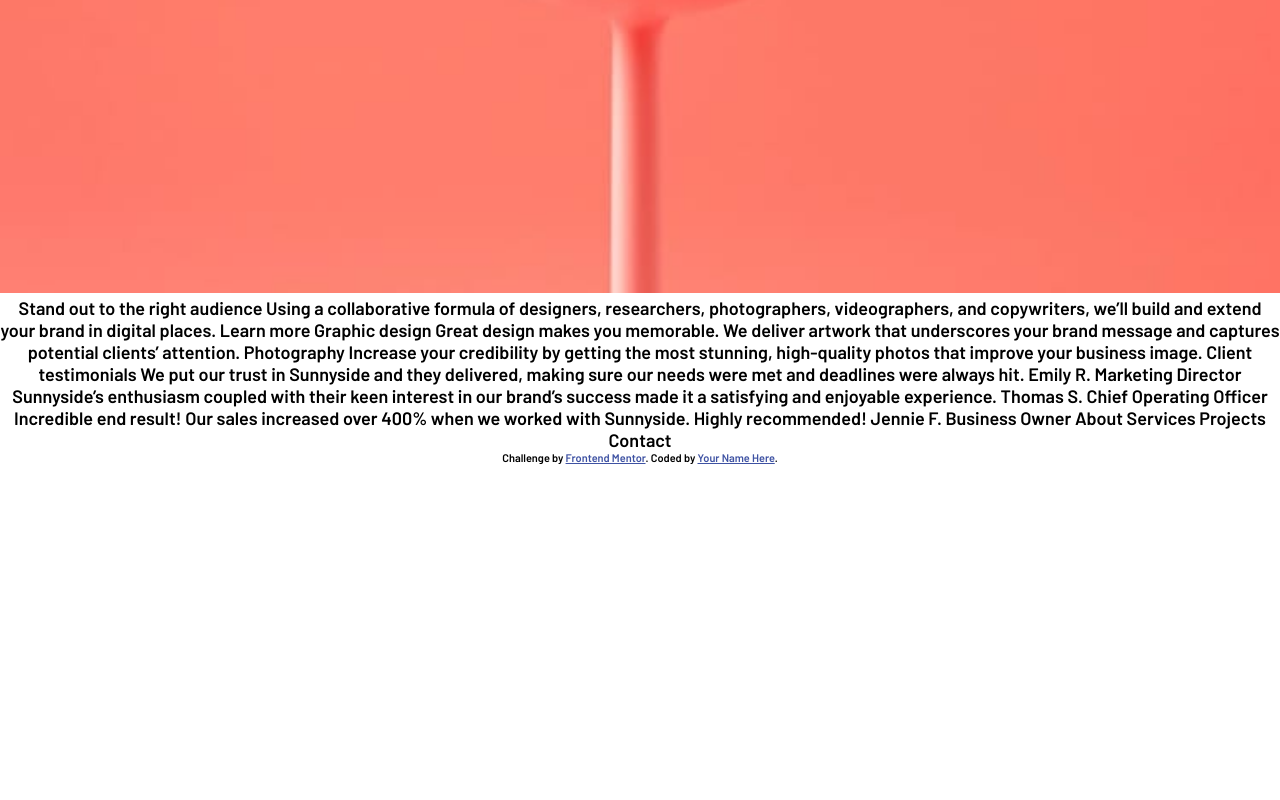
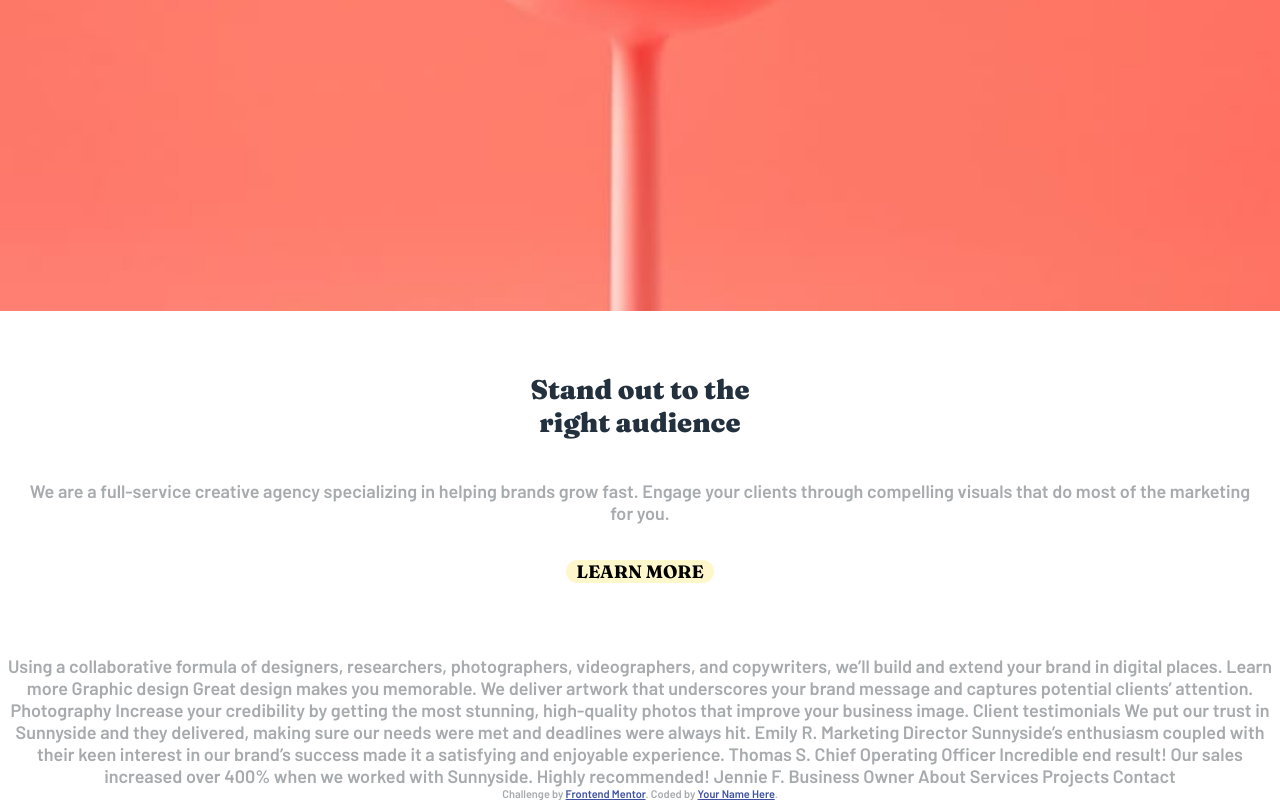
Before and after one commit to Keicee32/sunnyside-agency-frontend-mentor, a plain HTML site: page index.html in a window 1280 px wide. Shown: the part 2963-3763 px from the top of the page. Before the commit the page ends 3427 px from the top, so only its background shows below. Drawn offline with Linux system fonts and the light colour scheme.

Commit message:
changed the font color and made the headers bold

```diff
--- a/index.html
+++ b/index.html
@@ -57,6 +57,7 @@
 
   <main>
     <section class="hero">
+
       <div class="hero-contents">
         <img src="./images/mobile/image-transform.jpg" alt="">
         <div class="section-text">
@@ -68,15 +69,21 @@
           <a href='#' class="btn">Learn more</a>
         </div>
       </div>
+
       <div class="hero-contents">
         <img src="./images/mobile/image-stand-out.jpg" alt="">
+        <div class="section-text">
+          <h2>Stand out to the <span class="accent-text">right audience</span></h2>
+
+          <p>We are a full-service creative agency specializing in helping brands grow fast.
+          Engage your clients through compelling visuals that do most of the marketing for you.</p>
+
+          <a href='#' class="btn">Learn more</a>
+        </div>
       </div>
     </section>
   </main>
 
-
-
-  Stand out to the right audience
 
   Using a collaborative formula of designers, researchers, photographers, videographers, and copywriters, we’ll build and extend your brand in digital places.
 
--- a/style.css
+++ b/style.css
@@ -7,6 +7,7 @@ body {
     font-family: 'Barlow', sans-serif;
     font-size: 18px;
     text-align: center;
+    color: hsl(210, 4%, 67%);
 }
 
 img {
@@ -20,7 +21,6 @@ h1, h2 {
 h1 {
     color: #fff;
     text-align: center;
-    text-transform: uppercase;
     margin-top: 30px;
     letter-spacing: 5px;
     font-weight: 600;
@@ -28,6 +28,13 @@ h1 {
 
 h2 {
     margin: 1.5em 0;
+    color: hsl(212, 27%, 19%);
+    font-weight: 900;
+}
+
+h1,
+.btn {
+    text-transform: uppercase;
 }
 
 /* HEADER AND HERO SECTIONS */
@@ -39,7 +46,6 @@ header{
     background-size: cover;
     height: 100vh;
 }
-
 
 .container-flex {
     display: flex;
@@ -77,7 +83,7 @@ header{
 .btn {
     padding: 0 10px;
     border: none;
-    margin: 1.5em 0;
+    margin: 2em 0;
     border-radius: 50px;
     display: inline-block;
     background-color: hsla(51, 100%, 49%, 0.2);
```
